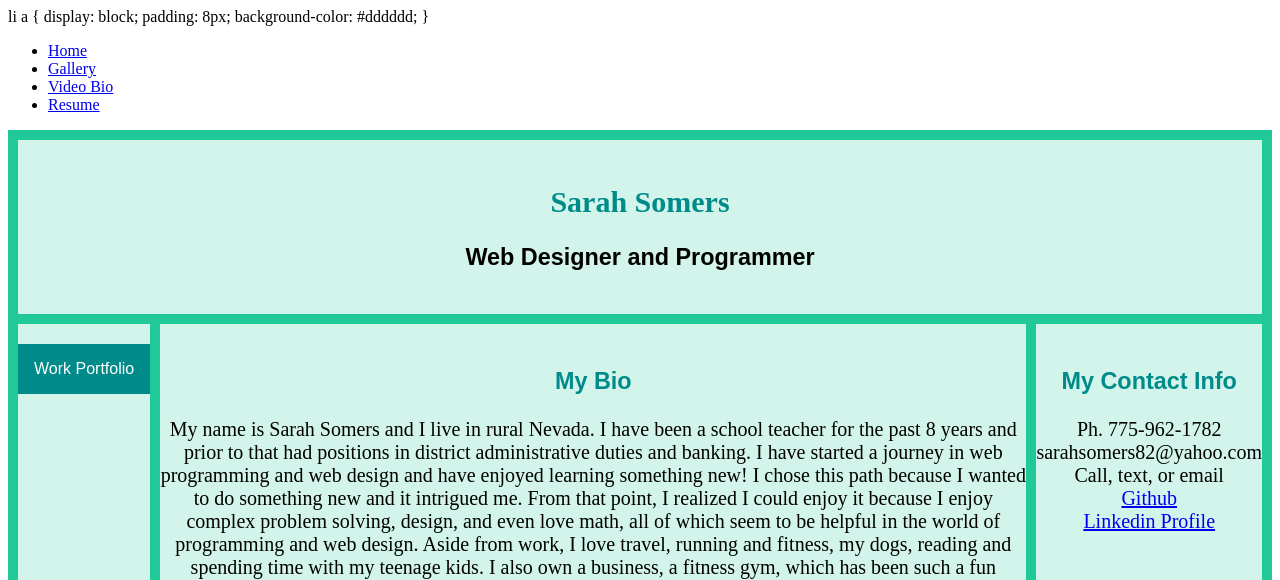
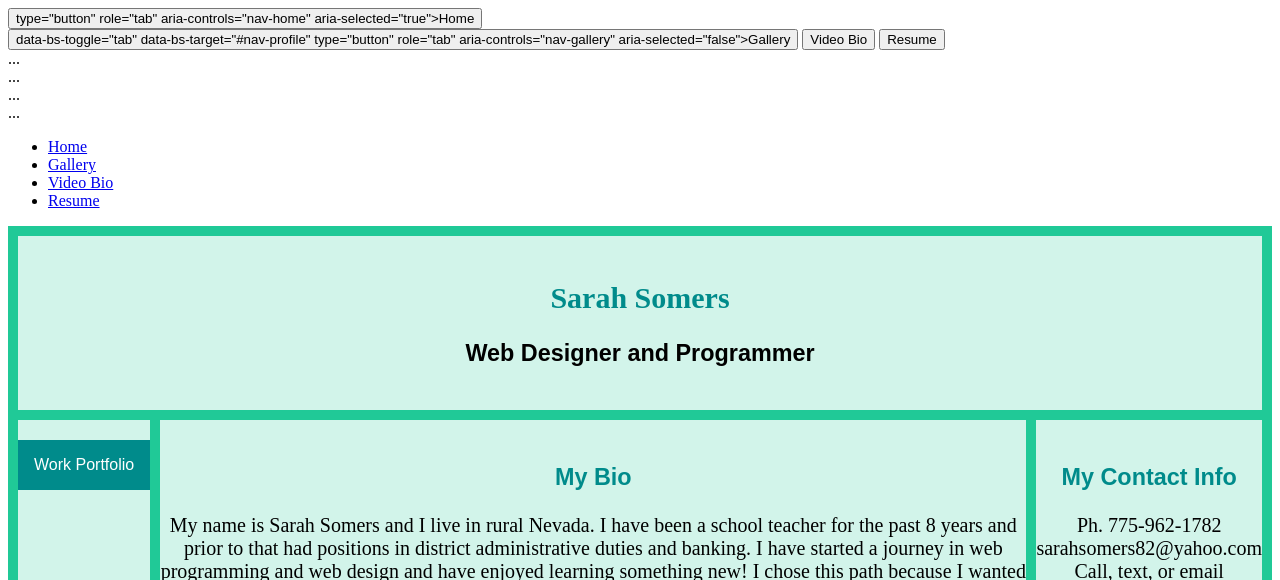
Before and after one commit to sarahsomers/sarahsomers.github.io, a plain HTML site: page index.html in a window 1280 px wide. Shown: the top 580 px of the page. Drawn offline with Linux system fonts and the light colour scheme.

Commit message:
Update index.html

```diff
--- a/index.html
+++ b/index.html
@@ -19,12 +19,21 @@
 
    </style>
 
-li a {
-  display: block;
-  padding: 8px;
-  background-color: #dddddd;
-}
-</style>
+<nav>
+  <div class="nav nav-tabs" id="nav-tab" role="tablist">
+    <button class="nav-link active" id= <a href="https://sarahsomers.github.io/"> type="button" role="tab" aria-controls="nav-home" aria-selected="true">Home</button>
+    <button class="nav-link" id=<a href="https://sarahsomers.github.io/gallery.html">data-bs-toggle="tab" data-bs-target="#nav-profile" type="button" role="tab" aria-controls="nav-gallery" aria-selected="false">Gallery</button>
+    <button class="nav-link" id="nav-contact-tab" data-bs-toggle="tab" data-bs-target="#nav-contact" type="button" role="tab" aria-controls="nav-video bio" aria-selected="false">Video Bio</button>
+    <button class="nav-link" id="nav-disabled-tab" data-bs-toggle="tab" data-bs-target="#nav-disabled" type="button" role="tab" aria-controls="nav-resume" aria-selected="false">Resume</button>
+  </div>
+</nav>
+<div class="tab-content" id="nav-tabContent">
+  <div class="tab-pane fade show active" id="nav-home" role="tabpanel" aria-labelledby="nav-home-tab" tabindex="0">...</div>
+  <div class="tab-pane fade" id="nav-profile" role="tabpanel" aria-labelledby="nav-profile-tab" tabindex="0">...</div>
+  <div class="tab-pane fade" id="nav-contact" role="tabpanel" aria-labelledby="nav-contact-tab" tabindex="0">...</div>
+  <div class="tab-pane fade" id="nav-disabled" role="tabpanel" aria-labelledby="nav-disabled-tab" tabindex="0">...</div>
+</div>
+
 </head>
         <ul>
   <li><a href="https://sarahsomers.github.io/">Home</a></li>
```
